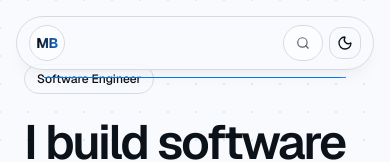
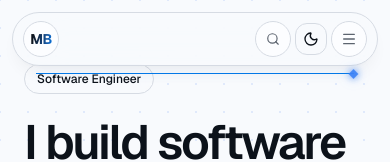
Before and after one commit to MelvinBerkoh/Portfolio, a Next.js app: page /redesign-preview in a window 390 px wide. Shown: the top 162 px of the page. Built offline with nearby package versions, Linux system fonts and the light colour scheme.

Commit message:
feat: finish portfolio redesign polish

```diff
--- a/src/components/home/redesign/site-header.tsx
+++ b/src/components/home/redesign/site-header.tsx
@@ -1,8 +1,14 @@
 "use client";
 
 import Link from "next/link";
-import { Download, Search } from "lucide-react";
 import {
+  Download,
+  Menu,
+  Search,
+  X,
+} from "lucide-react";
+import {
+  AnimatePresence,
   motion,
   useScroll,
 } from "motion/react";
@@ -50,6 +56,9 @@ const navItems = [
 
 export function SiteHeader() {
   const [commandOpen, setCommandOpen] =
+    useState(false);
+
+  const [mobileMenuOpen, setMobileMenuOpen] =
     useState(false);
 
   const [activeSection, setActiveSection] =
@@ -117,6 +126,10 @@ export function SiteHeader() {
     };
   }, []);
 
+  const closeMobileMenu = () => {
+    setMobileMenuOpen(false);
+  };
+
   return (
     <>
       <motion.header
@@ -132,25 +145,34 @@ export function SiteHeader() {
           duration: 0.45,
           ease: "easeOut",
         }}
-        className="fixed inset-x-0 top-4 z-50 px-4"
+        className="fixed inset-x-0 top-3 z-50 px-3 sm:top-4 sm:px-4"
       >
         <div className="relative mx-auto max-w-[1050px]">
-          <nav className="relative flex items-center justify-between rounded-full border bg-background/80 px-3 py-2 shadow-lg shadow-black/[0.04] backdrop-blur-xl dark:shadow-black/20">
+          <div
+            className={`overflow-hidden border bg-background/88 shadow-lg shadow-black/[0.04] backdrop-blur-xl transition-[border-radius] duration-200 dark:shadow-black/20 ${
+              mobileMenuOpen
+                ? "rounded-[26px]"
+                : "rounded-full"
+            } md:rounded-full`}
+          >
+            <nav className="relative flex items-center justify-between px-2.5 py-2 sm:px-3">
               <Link
                 href="#top"
-              className="group flex items-center gap-2.5 rounded-full pr-2"
+                onClick={closeMobileMenu}
+                className="group flex min-w-0 items-center gap-2.5 rounded-full pr-1 sm:pr-2"
               >
-              <span className="sword-shine flex h-9 w-9 items-center justify-center rounded-full border bg-card text-sm font-bold tracking-[-0.04em]">
+                <span className="sword-shine flex h-9 w-9 shrink-0 items-center justify-center rounded-full border bg-card text-sm font-bold tracking-[-0.04em]">
                   <span className="text-gradient">
                     MB
                   </span>
                 </span>
 
-              <span className="hidden text-sm font-semibold tracking-tight lg:block">
+                <span className="hidden truncate text-sm font-semibold tracking-tight lg:block">
                   Melvin Berkoh
                 </span>
               </Link>
 
+              {/* Desktop navigation */}
               <div className="hidden items-center gap-0.5 md:flex">
                 {navItems.map((item) => {
                   const isActive =
@@ -189,13 +211,14 @@ export function SiteHeader() {
                 })}
               </div>
 
-            <div className="flex items-center gap-1.5">
+              <div className="flex items-center gap-1">
                 <button
                   type="button"
                   onClick={() => {
+                    setMobileMenuOpen(false);
                     setCommandOpen(true);
                   }}
-                className="group flex h-9 items-center gap-2 rounded-full border bg-card px-3 text-xs text-muted-foreground transition hover:border-brand/30 hover:text-foreground"
+                  className="group flex h-9 items-center gap-2 rounded-full border bg-card px-2.5 text-xs text-muted-foreground transition hover:border-brand/30 hover:text-foreground sm:px-3"
                   aria-label="Open command palette"
                 >
                   <Search className="h-3.5 w-3.5 transition group-hover:text-brand" />
@@ -216,12 +239,188 @@ export function SiteHeader() {
                   <Download className="h-3.5 w-3.5" />
                   Resume
                 </Link>
+
+                <button
+                  type="button"
+                  onClick={() => {
+                    setMobileMenuOpen(
+                      (current) => !current,
+                    );
+                  }}
+                  aria-expanded={
+                    mobileMenuOpen
+                  }
+                  aria-controls="mobile-site-navigation"
+                  aria-label={
+                    mobileMenuOpen
+                      ? "Close navigation menu"
+                      : "Open navigation menu"
+                  }
+                  className={`flex h-9 w-9 items-center justify-center rounded-full border transition md:hidden ${
+                    mobileMenuOpen
+                      ? "border-brand/35 bg-brand/10 text-brand"
+                      : "bg-card text-muted-foreground"
+                  }`}
+                >
+                  <AnimatePresence
+                    mode="wait"
+                    initial={false}
+                  >
+                    {mobileMenuOpen ? (
+                      <motion.span
+                        key="close"
+                        initial={{
+                          opacity: 0,
+                        }}
+                        animate={{
+                          opacity: 1,
+                        }}
+                        exit={{
+                          opacity: 0,
+                        }}
+                        transition={{
+                          duration: 0.12,
+                        }}
+                      >
+                        <X className="h-4 w-4" />
+                      </motion.span>
+                    ) : (
+                      <motion.span
+                        key="menu"
+                        initial={{
+                          opacity: 0,
+                        }}
+                        animate={{
+                          opacity: 1,
+                        }}
+                        exit={{
+                          opacity: 0,
+                        }}
+                        transition={{
+                          duration: 0.12,
+                        }}
+                      >
+                        <Menu className="h-4 w-4" />
+                      </motion.span>
+                    )}
+                  </AnimatePresence>
+                </button>
               </div>
             </nav>
 
+            {/* Connected mobile navigation */}
+            <AnimatePresence initial={false}>
+              {mobileMenuOpen && (
+                <motion.div
+                  id="mobile-site-navigation"
+                  initial={{
+                    height: 0,
+                    opacity: 0,
+                  }}
+                  animate={{
+                    height: "auto",
+                    opacity: 1,
+                  }}
+                  exit={{
+                    height: 0,
+                    opacity: 0,
+                  }}
+                  transition={{
+                    height: {
+                      duration: 0.28,
+                      ease: [
+                        0.22,
+                        1,
+                        0.36,
+                        1,
+                      ],
+                    },
+                    opacity: {
+                      duration: 0.18,
+                    },
+                  }}
+                  className="overflow-hidden md:hidden"
+                >
+                  <div className="border-t border-border/70 px-2 pb-2 pt-2">
+                    <div className="portfolio-grid overflow-hidden rounded-[20px]">
+                      <div className="grid grid-cols-2 gap-1 p-1.5">
+                        {navItems.map(
+                          (item) => {
+                            const isActive =
+                              activeSection ===
+                              item.sectionId;
+
+                            return (
+                              <Link
+                                key={
+                                  item.href
+                                }
+                                href={
+                                  item.href
+                                }
+                                onClick={
+                                  closeMobileMenu
+                                }
+                                className={`relative flex min-h-12 items-center justify-between rounded-2xl border px-4 py-3 text-xs font-medium transition duration-200 ${
+                                  isActive
+                                    ? "border-brand/35 bg-brand/10 text-foreground"
+                                    : "border-transparent text-muted-foreground hover:bg-secondary/70 hover:text-foreground"
+                                }`}
+                              >
+                                <span>
+                                  {
+                                    item.label
+                                  }
+                                </span>
+
+                                <span
+                                  className={`h-1.5 w-1.5 rounded-full transition ${
+                                    isActive
+                                      ? "bg-brand shadow-[0_0_8px_var(--cursor-glow)]"
+                                      : "bg-muted-foreground/25"
+                                  }`}
+                                />
+                              </Link>
+                            );
+                          },
+                        )}
+                      </div>
+
+                      <div className="mx-2 border-t" />
+
+                      <div className="p-2">
+                        <Link
+                          href={
+                            siteConfig.resume
+                          }
+                          target="_blank"
+                          rel="noreferrer"
+                          onClick={
+                            closeMobileMenu
+                          }
+                          className="sword-shine flex min-h-12 items-center justify-between rounded-2xl bg-foreground px-4 py-3 text-xs font-semibold text-background"
+                        >
+                          <span className="flex items-center gap-2">
+                            <Download className="h-3.5 w-3.5" />
+                            Resume
+                          </span>
+
+                          <span className="font-mono text-[9px] uppercase tracking-[0.12em] opacity-60">
+                            PDF
+                          </span>
+                        </Link>
+                      </div>
+                    </div>
+                  </div>
+                </motion.div>
+              )}
+            </AnimatePresence>
+          </div>
+
+          {/* Scroll progress */}
           <div
             aria-hidden="true"
-            className="absolute -bottom-2 left-7 right-7 h-px overflow-hidden bg-border/50"
+            className="absolute -bottom-2 left-6 right-6 h-px bg-border/50"
           >
             <motion.div
               style={{
```
Lines whose indentation alone changed are shown as unchanged.
